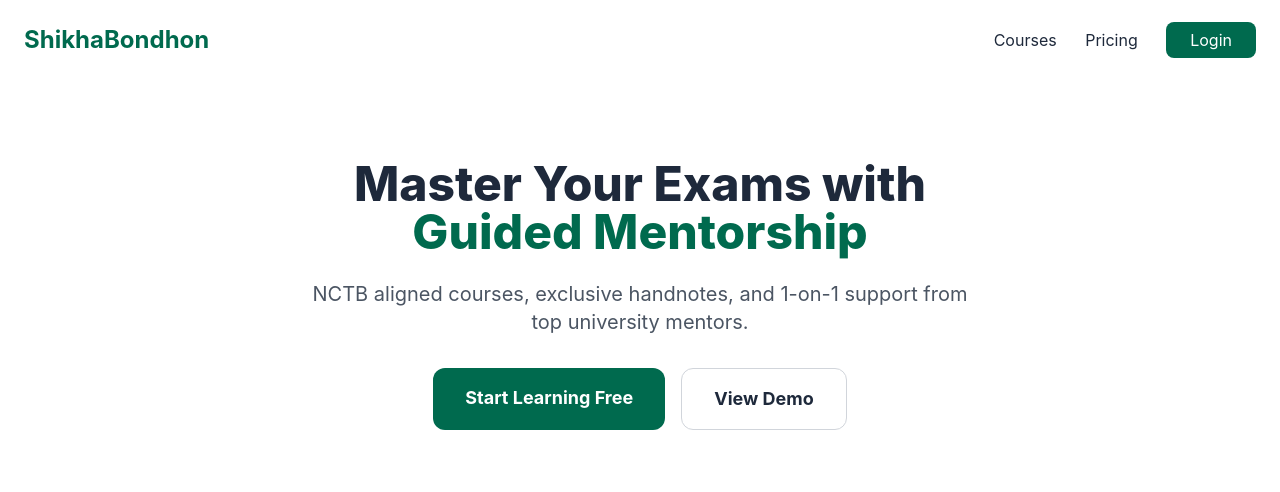
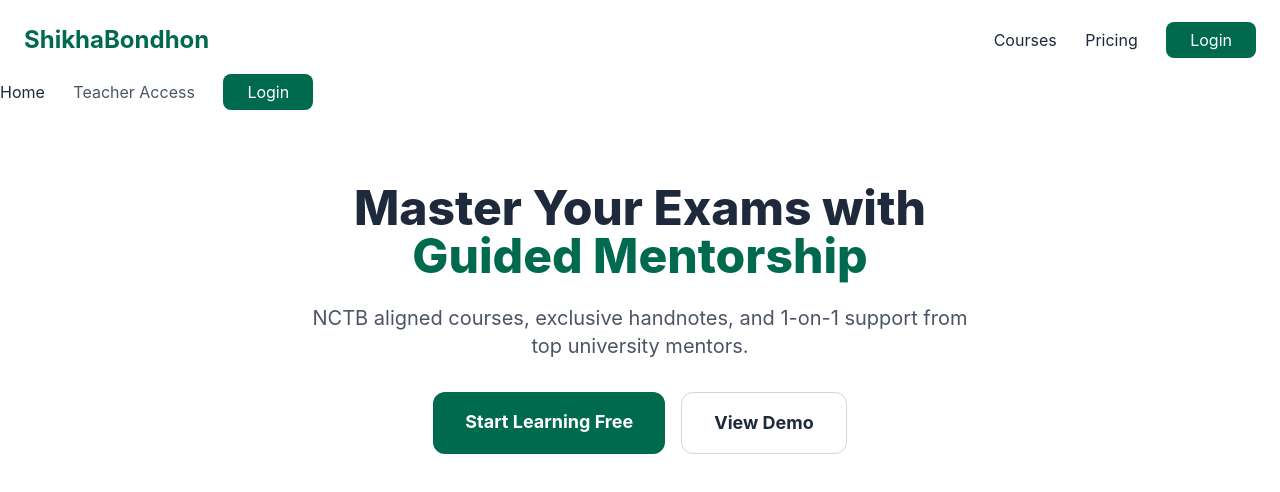
Before and after one commit to anudasrpmc39-sudo/sikshabondhon, a plain HTML site: page index.html in a window 1280 px wide. Drawn offline with nearby package versions, Linux system fonts and the light colour scheme.

Commit message:
Add navigation links for Home and Teacher Access

```diff
--- a/index.html
+++ b/index.html
@@ -16,6 +16,12 @@
         </div>
     </nav>
 
+<div class="space-x-6 hidden md:block">
+    <a href="index.html" class="hover:text-[#006A4E]">Home</a>
+    <a href="teacher-upload.html" class="text-gray-600 hover:text-[#006A4E]">Teacher Access</a>
+    <a href="dashboard.html" class="bg-[#006A4E] text-white px-6 py-2 rounded-lg">Login</a>
+</div>
+
     <header class="max-w-7xl mx-auto px-6 py-20 text-center">
         <h2 class="text-5xl font-extrabold mb-6">Master Your Exams with <br><span class="text-[#006A4E]">Guided Mentorship</span></h2>
         <p class="text-xl text-gray-600 mb-8 max-w-2xl mx-auto">NCTB aligned courses, exclusive handnotes, and 1-on-1 support from top university mentors.</p>
```
